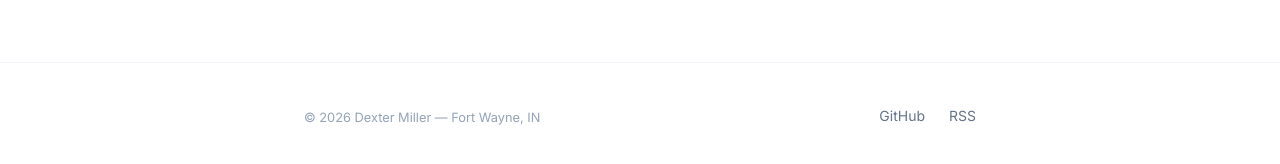
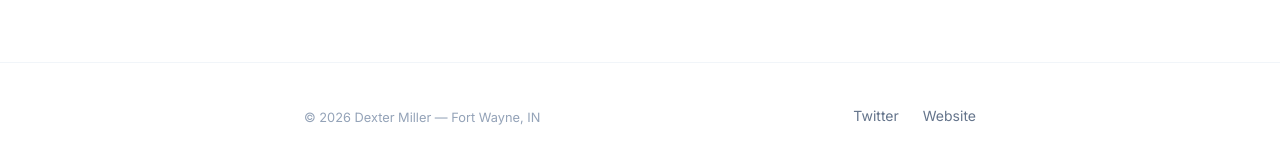
Before and after one commit to dextercarlmiller/blog, a Jekyll site: the page built from index.md, in a window 1280 px wide and 900 px high, scrolled down 746 px. Shown: the part 731-895 px from the top of the window. Built offline with Jekyll 4.4.1, drawn with Linux system fonts in a browser that asks for light colours.

Commit message:
Replace GitHub and RSS footer links with Twitter and Website
https://claude.ai/code/session_01KxoEnKtTpQpjztPXgQKtBa

```diff
--- a/_includes/footer.html
+++ b/_includes/footer.html
@@ -6,8 +6,8 @@
         <p class="footer-copy">&copy; {{ site.time | date: "%Y" }} Dexter Miller &mdash; Fort Wayne, IN</p>
       </div>
       <div class="footer-right">
-        <a href="https://github.com/{{ site.author.github }}" class="footer-link" target="_blank" rel="noopener">GitHub</a>
-        <a href="{{ '/feed.xml' | relative_url }}" class="footer-link">RSS</a>
+        <a href="https://x.com/dexymills" class="footer-link" target="_blank" rel="noopener">Twitter</a>
+        <a href="https://dextermiller.com" class="footer-link" target="_blank" rel="noopener">Website</a>
       </div>
     </div>
   </div>
```
